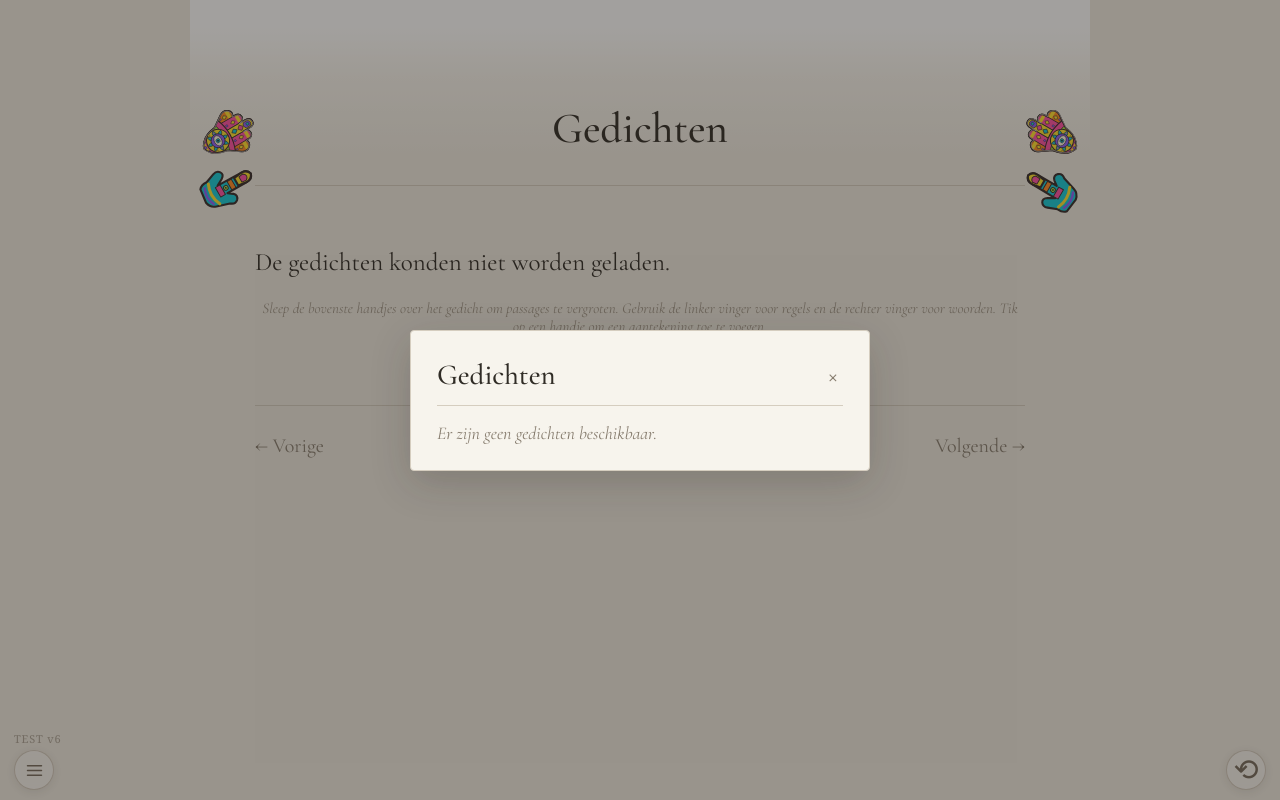
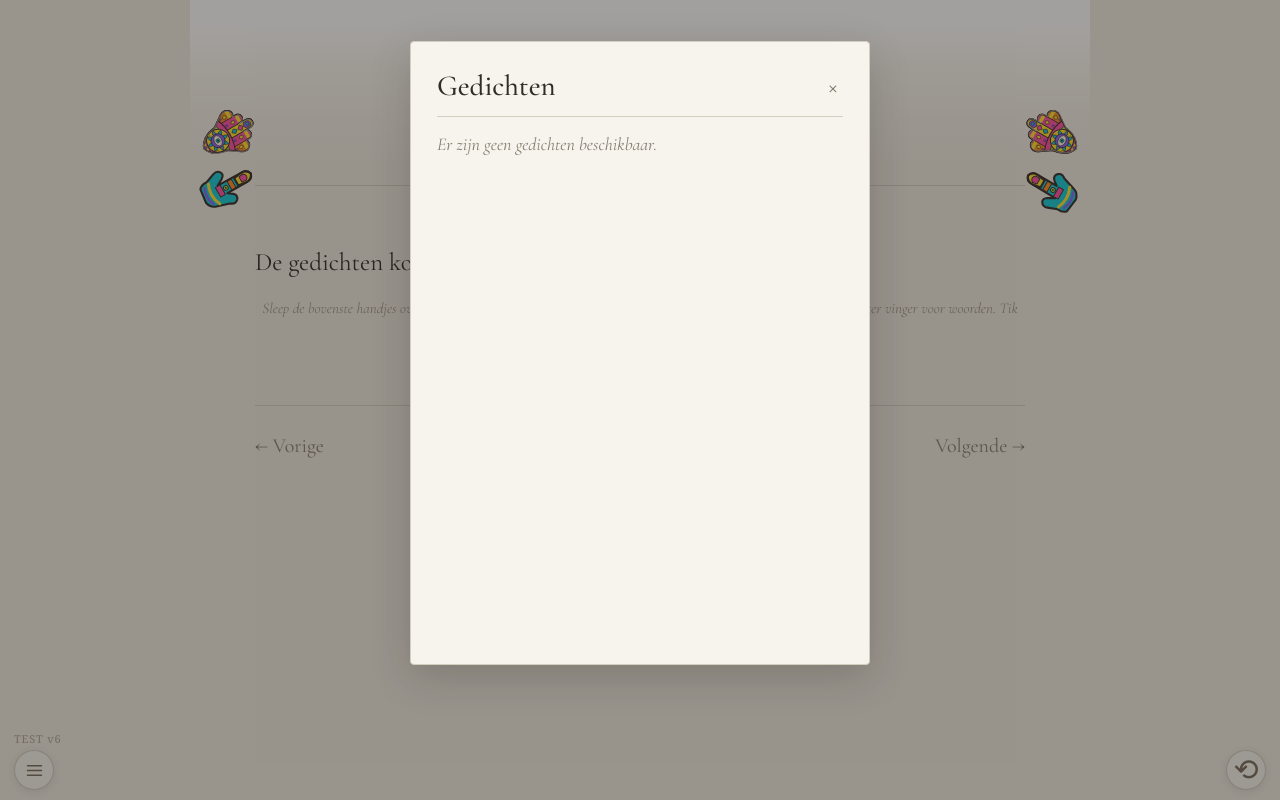
Before and after one commit to ramonvannieuwpoort-afk/Gedichten, a plain HTML site: page index.html in a window 1280 px wide. Both pictures are taken after a click on the button 34 px from the left and 770 px from the top of the page. Drawn offline with nearby package versions, Linux system fonts and the light colour scheme; no server answers.

Commit message:
Update index.html

```diff
--- a/index.html
+++ b/index.html
@@ -57,20 +57,22 @@ button{font-family:inherit}
 .poem-menu-button:active{background:#e9e1d4;transform:translateY(1px)}
 .poem-menu-button:focus-visible{outline:2px solid #887e70;outline-offset:3px}
 .poem-menu-button svg{width:21px;height:21px;display:block}
-.poem-menu-backdrop{display:none;position:fixed;inset:0;z-index:21000;background:rgba(35,30,24,.42);align-items:center;justify-content:center;padding:20px;overflow-y:auto;-webkit-overflow-scrolling:touch}
-.poem-menu-backdrop.visible{display:flex}
-.poem-menu-panel{width:100%;max-width:460px;max-height:min(78vh,680px);display:flex;flex-direction:column;background:#f7f4ed;border:1px solid #d5cdbf;border-radius:4px;padding:26px;box-shadow:0 12px 40px rgba(35,30,24,.2)}
-.poem-menu-heading{display:flex;align-items:center;justify-content:space-between;gap:16px;margin-bottom:16px;padding-bottom:13px;border-bottom:1px solid #d5cdbf}
+
+/* iPad-vriendelijk menu: geen flexbox op de vaste achtergrondlaag */
+.poem-menu-backdrop{display:none;position:fixed;top:0;right:0;bottom:0;left:0;z-index:21000;background:rgba(35,30,24,.42);padding:1px 20px;overflow-y:auto;-webkit-overflow-scrolling:touch}
+.poem-menu-backdrop.visible{display:block}
+.poem-menu-panel{position:relative;width:100%;max-width:460px;height:78vh;max-height:calc(100vh - 40px);min-height:0;margin:5vh auto;display:flex;flex-direction:column;background:#f7f4ed;border:1px solid #d5cdbf;border-radius:4px;padding:26px;box-shadow:0 12px 40px rgba(35,30,24,.2);overflow:hidden}
+.poem-menu-heading{display:flex;flex:0 0 auto;align-items:center;justify-content:space-between;gap:16px;margin-bottom:16px;padding-bottom:13px;border-bottom:1px solid #d5cdbf}
 .poem-menu-heading h2{margin:0;font-size:29px;font-weight:500}
 .poem-menu-close{border:0;background:none;color:#887e70;font-size:27px;line-height:1;padding:2px 5px;cursor:pointer}
-.poem-menu-list{overflow-y:auto;-webkit-overflow-scrolling:touch}
+.poem-menu-list{flex:1 1 0%;min-height:0;overflow-y:auto;overflow-x:hidden;-webkit-overflow-scrolling:touch;overscroll-behavior:contain}
 .poem-menu-item{display:block;width:100%;border:0;border-bottom:1px solid rgba(213,205,191,.75);padding:12px 3px;background:transparent;color:#302c26;text-align:left;font-family:inherit;cursor:pointer}
 .poem-menu-item:last-child{border-bottom:0}
 .poem-menu-item-title{display:block;font-size:21px;line-height:1.2}
 .poem-menu-item-author{display:block;margin-top:3px;color:#887e70;font-size:16px;font-style:italic}
 .poem-menu-item.current .poem-menu-item-title{font-weight:600;color:#8a6845}
 .poem-menu-empty{margin:0;color:#887e70;font-size:18px;font-style:italic}
-@media(max-width:600px){.poem-menu-button{left:9px;bottom:calc(7px + env(safe-area-inset-bottom));width:38px;height:38px}.poem-menu-button svg{width:20px;height:20px}.poem-menu-panel{padding:22px;max-height:80vh}}
+@media(max-width:600px){.poem-menu-button{left:9px;bottom:calc(7px + env(safe-area-inset-bottom));width:38px;height:38px}.poem-menu-button svg{width:20px;height:20px}.poem-menu-panel{height:80vh;max-height:calc(100vh - 30px);margin:5vh auto;padding:22px}}
 @media(max-width:600px){.test-version{left:9px;bottom:calc(51px + env(safe-area-inset-bottom));font-size:10px}.reset-hands-button{right:9px;bottom:calc(7px + env(safe-area-inset-bottom));width:38px;height:38px;font-size:29px}}
 .modal-backdrop{display:none;position:fixed;top:0;right:0;bottom:0;left:0;width:100%;height:100%;z-index:20000;background:rgba(35,30,24,.42);align-items:center;justify-content:center;padding:20px;overflow-y:auto;-webkit-overflow-scrolling:touch}
 .modal-backdrop.visible{display:-webkit-box;display:-webkit-flex;display:flex}
```
